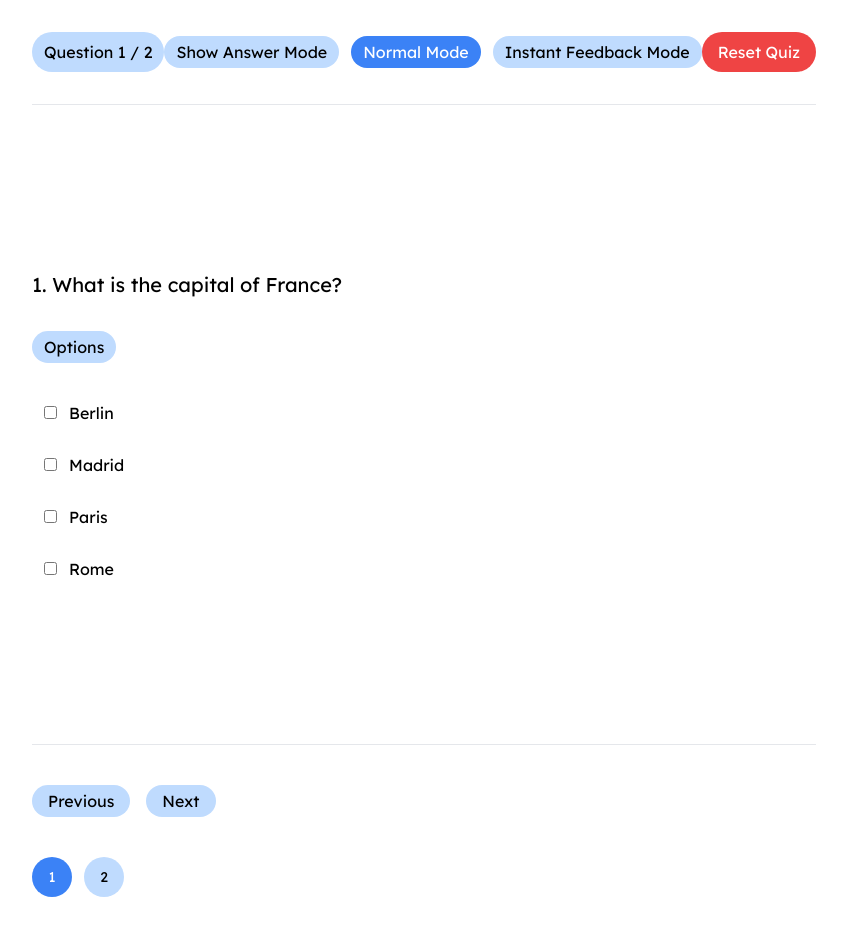
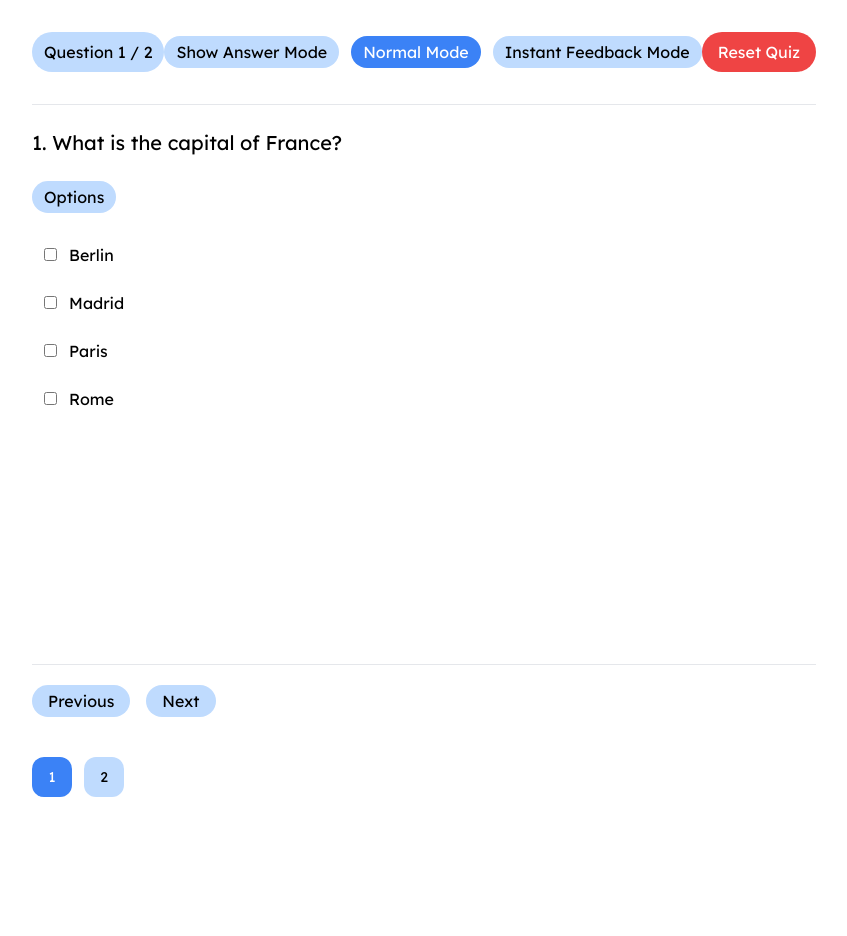
Before and after one commit to dbugging404/quiz-app, a Next.js app: page / in a window 1280 px wide. Shown: the top 936 px of the page, without its empty margins (216-1063 px from the left). After the commit the page ends 861 px from the top, so only its background shows below. Built offline with nearby package versions, Linux system fonts and the light colour scheme.

Commit message:
Update question layout and styling for better user experience

```diff
--- a/src/pages/index.tsx
+++ b/src/pages/index.tsx
@@ -220,8 +220,8 @@ const App: React.FC = () => {
             </button>
           </div>
         </div>
-        <div className='flex flex-col justify-center max-w-5xl mx-auto min-h-[80vh] border-b pb-6'>
-          <div className='text-xl py-8'>
+        <div className='flex flex-col justify-start max-w-5xl mx-auto min-h-[70vh] max-h-[70vh] overflow-y-auto border-b'>
+          <div className='text-xl py-6'>
             {currentQuestion && (
               <>
                 {currentQuestionIndex + 1}. {currentQuestion.question}
@@ -248,10 +248,10 @@ const App: React.FC = () => {
               />
             )}
           </div>
-          <div className='mb-8 px-3 py-1 bg-blue-200 flex items-center max-w-fit rounded-full'>
+          <div className='mb-6 px-3 py-1 bg-blue-200 flex items-center max-w-fit rounded-full'>
             Options
           </div>
-          <div className='flex flex-col space-y-4'>
+          <div className='flex flex-col space-y-3'>
             {currentQuestion &&
               Object.keys(currentQuestion.options).map((key) => (
                 <label
@@ -302,7 +302,7 @@ const App: React.FC = () => {
               ))}
           </div>
         </div>
-        <div className='flex space-x-4 my-10 text-base max-w-5xl mx-auto'>
+        <div className='flex space-x-4 mt-5 mb-10 text-base max-w-5xl mx-auto'>
           <button
             onClick={handlePreviousQuestion}
             disabled={currentQuestionIndex === 0}
@@ -323,7 +323,7 @@ const App: React.FC = () => {
               <button
                 key={index}
                 onClick={() => handleSkipToQuestion(index)}
-                className={`w-10 h-10 text-sm rounded-full hover:bg-blue-500 ${
+                className={`w-10 h-10 text-sm rounded-xl hover:bg-blue-500 ${
                   selectedOptions[index]?.length > 0
                     ? 'bg-yellow-500'
                     : 'bg-blue-200'
```
